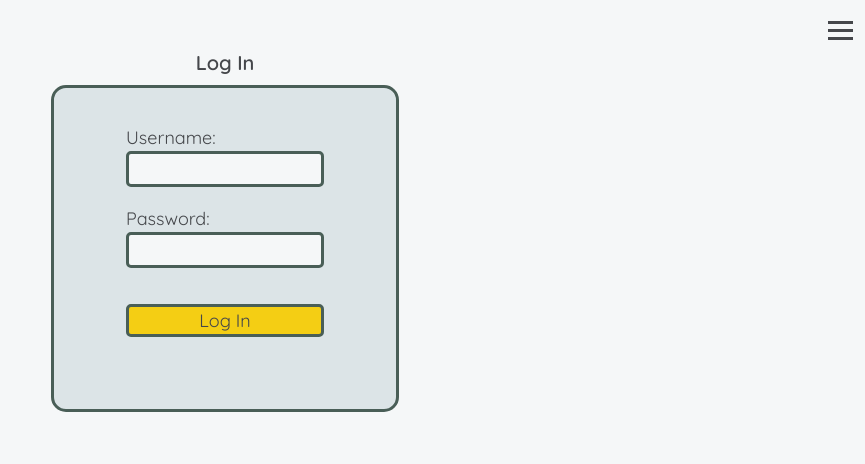
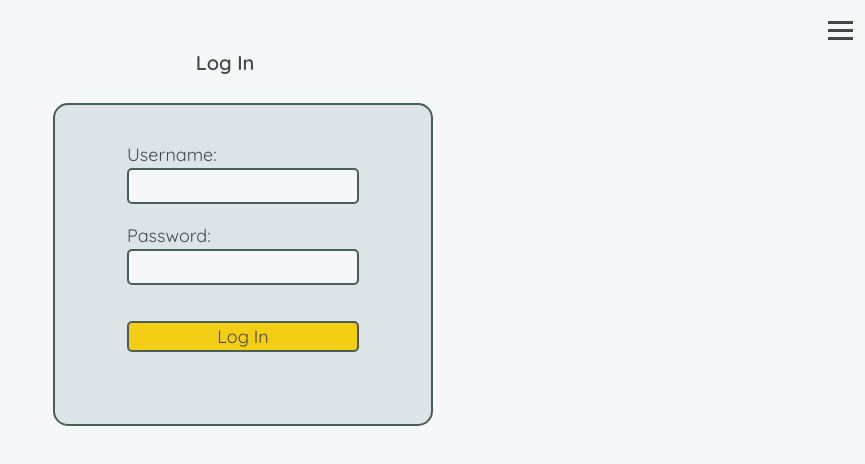
Before and after one commit to Jacob-Burnstein/shopping-list, a Next.js app: page /pages/login in a window 1280 px wide. Shown: the top 464 px of the page, without its empty margins (415-1280 px from the left). Built offline with nearby package versions, Linux system fonts and the light colour scheme.

Commit message:
cleaned up login/register form

```diff
--- a/app/globals.css
+++ b/app/globals.css
@@ -230,11 +230,13 @@ body {
 
 .loginRegisterForm {
   background-color: #dce4e7;
+  width: 100%;
+  margin: 1em;
   display: flex;
   flex-direction: column;
   padding: 4em;
   padding-top: 2em;
-  border: solid #495e57;
+  border: solid 2px #495e57;
   border-radius: 15px;
   font-size: large;
 }
@@ -243,13 +245,13 @@ body {
   height: 2em;
   margin-bottom: 1em;
   background-color: #f5f7f8;
-  border: solid #495e57;
+  border: solid 2px #495e57;
   border-radius: 5px;
 }
 
 .loginRegisterButton {
   margin-top: 1em;
-  border: solid #495e57;
+  border: solid 2px #495e57;
   border-radius: 5px;
   background-color: #f4ce14;
   transition: all 0.5s ease;
--- a/app/pages/login/page.tsx
+++ b/app/pages/login/page.tsx
@@ -5,7 +5,7 @@ import LoginForm from "../../components/auth/LoginForm";
 const LoginPage = () => {
   return (
     <>
-      <h1 className="text-xl font-semibold pb-2">Log In</h1>
+      <h1 className="text-xl text-center font-semibold pb-2">Log In</h1>
       <main>
         <LoginForm />
       </main>
```
